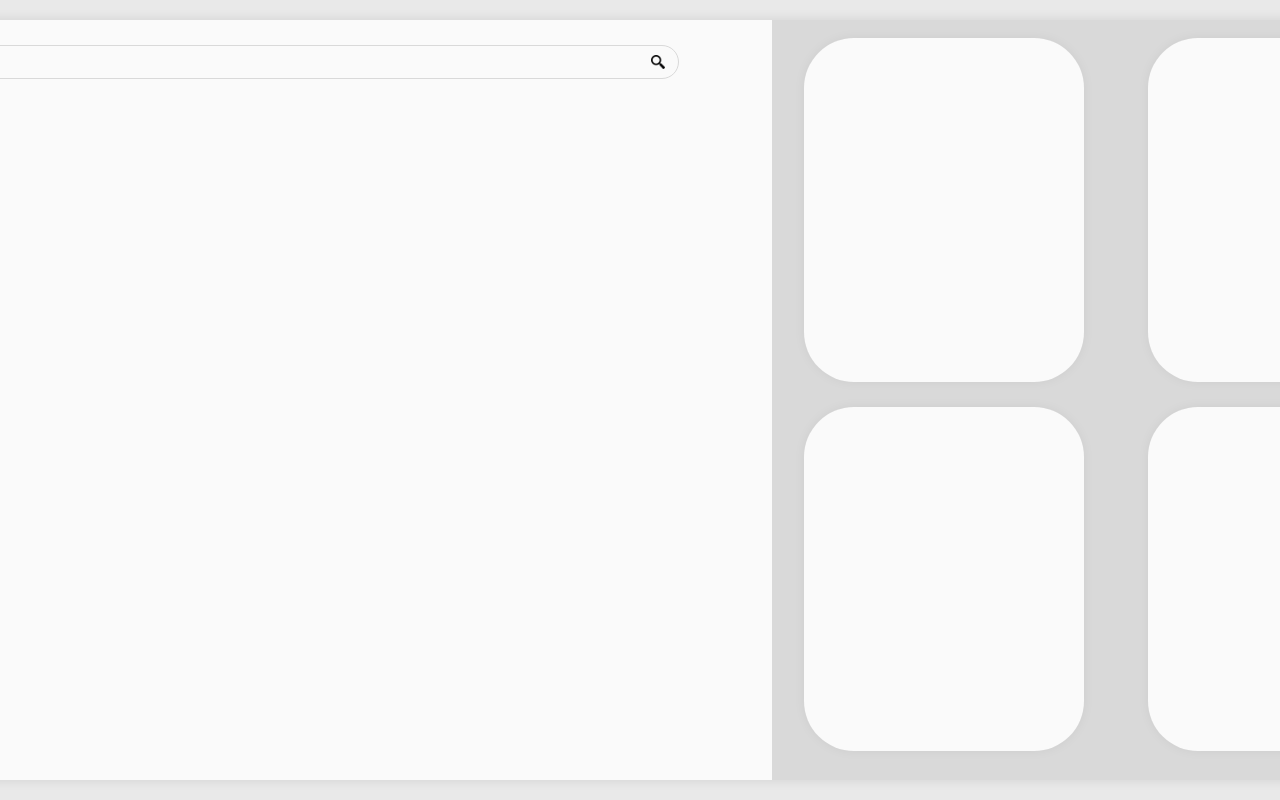
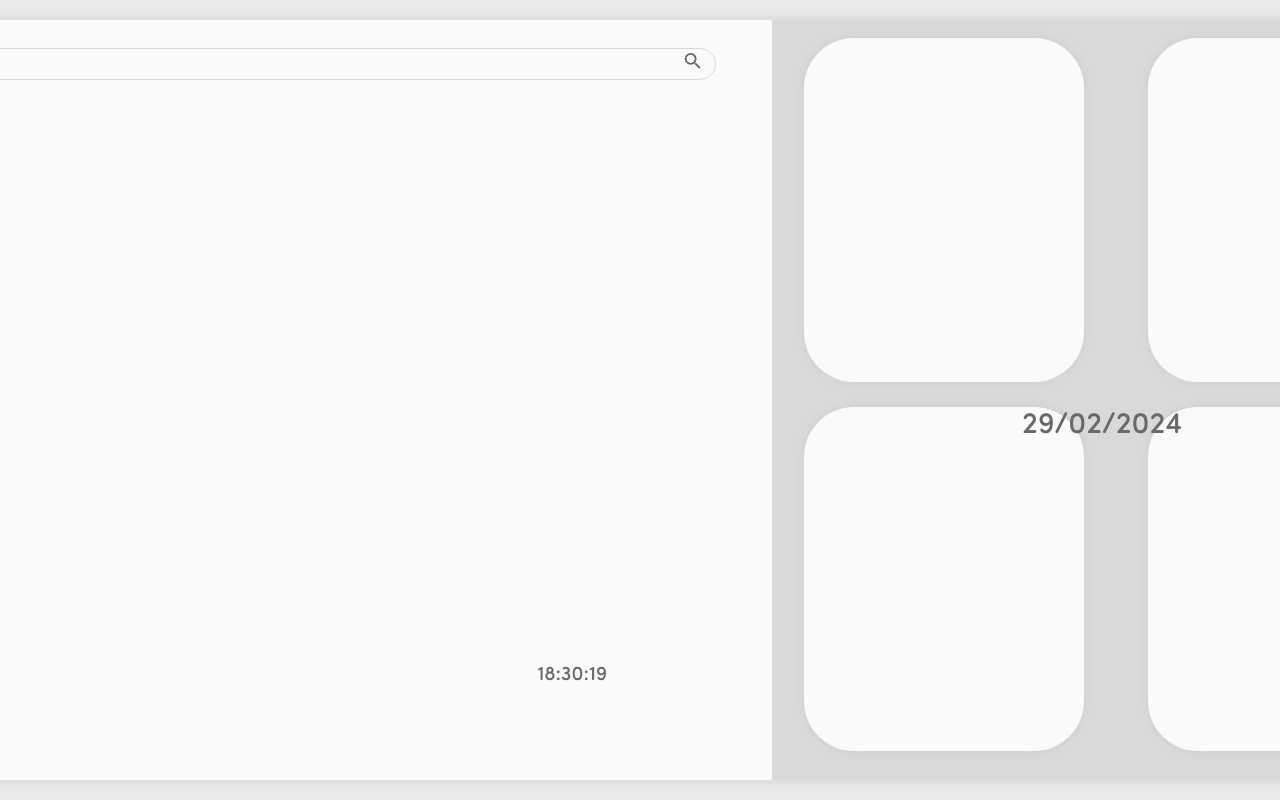
Before and after one commit to Draak18/Clima_Tempo_AG, a website: page index.html in a window 1280 px wide. Shown: the top 800 px of the page. Drawn offline with Linux system fonts and the light colour scheme.

Commit message:
AlePRONTO

```diff
--- a/index.html
+++ b/index.html
@@ -5,6 +5,7 @@
     <meta charset="UTF-8">
     <meta name="viewport" content="width=device-width, initial-scale=1.0">
     <link rel="stylesheet" href="style.css">
+    <link rel="stylesheet" href="https://cdnjs.cloudflare.com/ajax/libs/font-awesome/4.7.0/css/font-awesome.min.css">
     <title>Consulta do Clima</title>
 </head>
 
@@ -16,12 +17,17 @@
             <div class="tempoquadrado">
                 <form id="formClima">
                     <input type="text" id="cityInput" name="cityInput">
-                    <button type="submit" id="consultarBotao">Consultar</button>
+                    <button id="consultarBotao" type="submit" name="consultarBotao">
+                        <svg style="width:20px;height:30px;vertical-align:middle" viewBox="0 2 22 22">
+                            <path fill="#666666"
+                                d="M9.5,3A6.5,6.5 0 0,1 16,9.5C16,11.11 15.41,12.59 14.44,13.73L14.71,14H15.5L20.5,19L19,20.5L14,15.5V14.71L13.73,14.44C12.59,15.41 11.11,16 9.5,16A6.5,6.5 0 0,1 3,9.5A6.5,6.5 0 0,1 9.5,3M9.5,5C7,5 5,7 5,9.5C5,12 7,14 9.5,14C12,14 14,12 14,9.5C14,7 12,5 9.5,5Z" />
+                        </svg>
+                    </button>
                 </form>
             </div>
             <div id="temperatura1"></div>
             <div class="cidade"></div>
-            <div class="dataAtual"></div>
+            <div id="horaAtual"></div>
         </div>
         <div class="quadradoCinza">
             <div class="quadradoCinzaEsquerda">
@@ -35,9 +41,9 @@
             <div class="quadradoCinzaDireita">
                 <div class="quadradoUmidade">
                     <div id="umidade"></div>
+                    <div class="dataAtual"></div>
                 </div>
                 <div class="quadradoTemperatura">
-                    <div id="temperatura2"></div>
                 </div>
             </div>
         </div>
@@ -52,16 +58,35 @@
             const dataAtualElement = document.querySelector('.dataAtual');
 
             setInterval(() => {
-                const now = new Date();
-                dataAtualElement.textContent = now.toLocaleDateString('pt-BR');
+                const dia = new Date();
+                dataAtualElement.textContent = dia.toLocaleDateString('pt-BR');
             }, 1000);
         });
+
+        document.addEventListener('DOMContentLoaded', () => {
+            const horaAtualElement = document.getElementById('horaAtual');
+
+            setInterval(() => {
+                const agora = new Date();
+                const hora = agora.getHours();
+                const minutos = agora.getMinutes();
+                const segundos = agora.getSeconds();
+
+                const horaFormatada = hora < 10 ? `0${hora}` : hora;
+                const minutosFormatados = minutos < 10 ? `0${minutos}` : minutos;
+                const segundosFormatados = segundos < 10 ? `0${segundos}` : segundos;
+
+                const horarioAtual = `${horaFormatada}:${minutosFormatados}:${segundosFormatados}`;
+
+                horaAtualElement.textContent = horarioAtual;
+            }, 1000);
+        });
+
 
         const vento = document.getElementById("vento")
         const clima = document.getElementById("clima")
         const umidade = document.getElementById("umidade")
         const temperatura1 = document.getElementById("temperatura1")
-        const temperatura2 = document.getElementById("temperatura2")
 
         function addUmidade(umidade, text, text2) {
             umidade.innerText = text + text2
@@ -91,7 +116,6 @@
                         addUmidade(clima, data.Clima, "")
                         addUmidade(umidade, data.Umidade, '%')
                         addUmidade(temperatura1, Math.round(data.Temperatura), "C°")
-                        addUmidade(temperatura2, Math.round(data.Temperatura), "C°")
 
                         const formatarCity = novoCity(city);
                         const cidadeElemento = document.querySelector('.cidade');
--- a/style.css
+++ b/style.css
@@ -6,6 +6,11 @@
 @font-face {
     font-family: "SofiaRegular";
     src: local("SofiaRegular"), url("./fonts/Fontspring-DEMO-SofiaProSoftLight.otf");
+}
+
+@font-face {
+    font-family: "CodeLight";
+    src: local("CodeLight"), url("./fonts/SourceCodePro-Regular.ttf");
 }
 
 body {
@@ -51,23 +56,34 @@ body {
 }
 
 #cityInput {
-    background: url("img/pesquisa-de-lupa.png") no-repeat right / 14px;
-    background-position: calc(100% - 13px) center;
-    background-color: transparent;
-    border-radius: 30px;
+    width: 80%;
     height: 25px;
-    width: 750px;
-    padding-left: 12px;
-    padding-bottom: 5.5px;
+    background: transparent;
+    outline: none;
     border: 1px solid #D9D9D9;
-    margin-top: 25px;
+    border-radius: 1.625rem;
+    padding: 0 3.5rem 0 1.5rem;
+    font-size: 1rem;
     font-family: Sofia;
-    font-size: 17px;
+    color: #696969;
+    text-align: center;
+    padding-bottom: 5px;
+}
+
+#consultarBotao {
+    width: 3.5rem;
+    height: 2.8rem;
+    margin-top: 20px;
+    margin-left: -3.5rem;
+    background: none;
+    border: none;
+    outline: none;
+    font-family: Sofia;
     color: #696969;
 }
 
-#consultarBotao {
-    display: none;
+#consultarBotao:hover {
+    cursor: pointer;
 }
 
 #temperatura1 {
@@ -77,15 +93,26 @@ body {
 }
 
 .cidade {
-    font-size: 130px;
-    font-family: SofiaRegular;
+    font-size: 57.5px;
+    padding-right: 25px;
+    font-family: CodeLight;
     color: #696969;
 }
 
 .dataAtual {
     position: fixed;
-    top: 860px;
-    right: 810px;
+    top: 410px;
+    right: 98px;
+    font-size: 30px;
+    font-family: Sofia;
+    color: #696969;
+    z-index: 999;
+}
+
+#horaAtual {
+    position: fixed;
+    top: 665px;
+    right: 673px;
     font-size: 20px;
     font-family: Sofia;
     color: #696969;
@@ -154,8 +181,7 @@ body {
 
 #vento,
 #clima,
-#umidade,
-#temperatura2 {
+#umidade {
     font-size: 30px;
     padding-top: 25px;
     font-family: Sofia;
```
Also changed, not shown: fonts/Fontspring-DEMO-SofiaProSoftBold.otf (deleted), fonts/Fontspring-DEMO-SofiaProSoftBoldit.otf (deleted), fonts/Fontspring-DEMO-SofiaProSoftMed.otf (deleted), fonts/Fontspring-DEMO-SofiaProSoftMedit.otf (deleted), fonts/Fontspring-DEMO-SofiaProSoftReg.otf (deleted), fonts/Fontspring-DEMO-SofiaProSoftRegit.otf (deleted), fonts/SourceCodePro-Regular.ttf (added).
